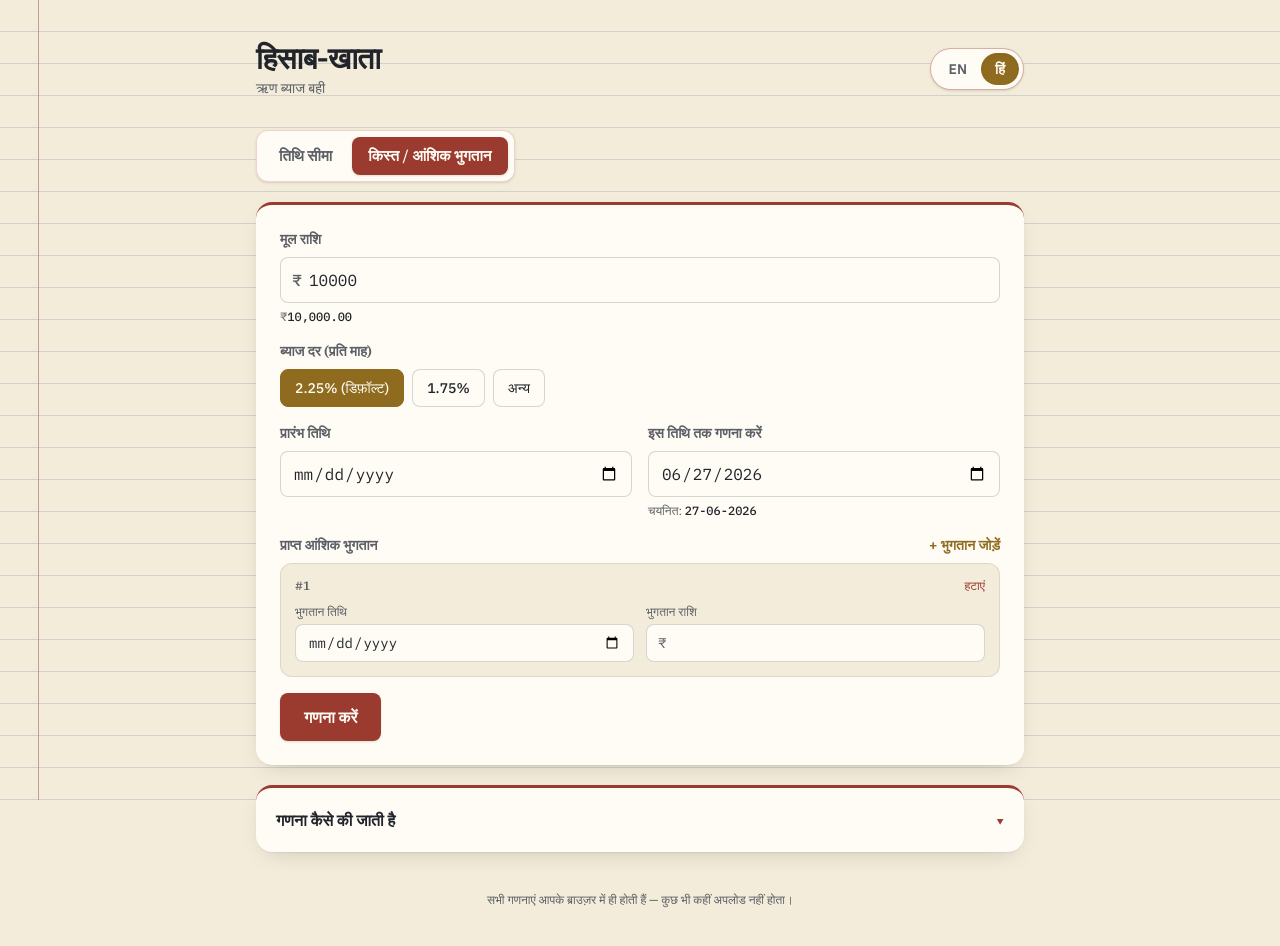
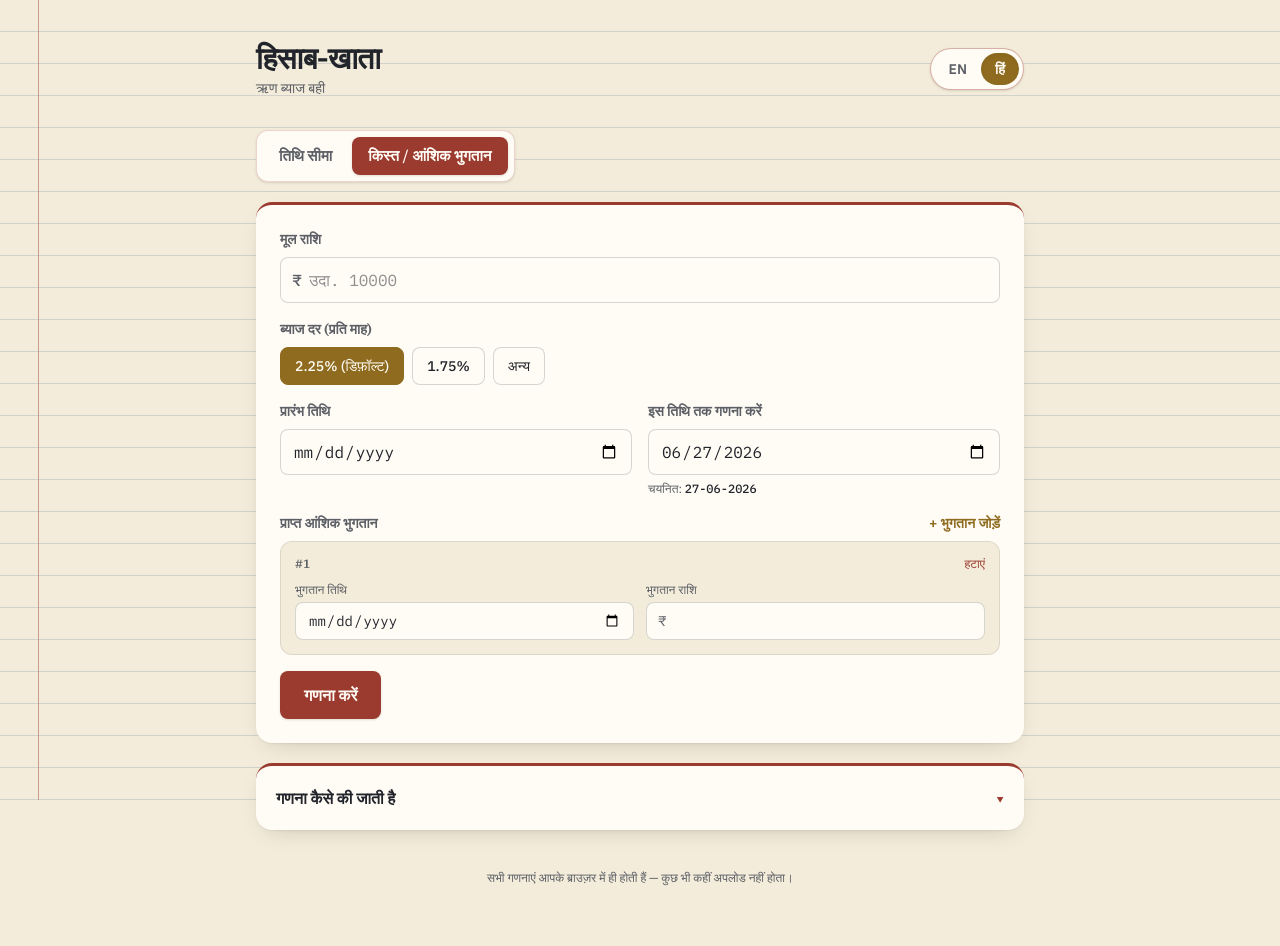
Before and after one commit to atharv24mittal/Hisaab-Khata, a React (Vite) app: page / in a window 1280 px wide. Both pictures are taken after a click on the button "किस्त / आंशिक भुगतान". Shown: the top 946 px of the page. Built offline with nearby package versions, Linux system fonts and the light colour scheme; a web font is replaced by a local one.

Commit message:
Update EmiTrackerMode.jsx

```diff
--- a/src/components/EmiTrackerMode.jsx
+++ b/src/components/EmiTrackerMode.jsx
@@ -20,7 +20,7 @@ function newRow(date = "") {
 export default function EmiTrackerMode() {
   const { t } = useLang();
 
-  const [principal, setPrincipal] = useState("10000");
+  const [principal, setPrincipal] = useState("");
   const [rateChoice, setRateChoice] = useState("2.25");
   const [manualRate, setManualRate] = useState("");
   const [startDate, setStartDate] = useState("");
```
